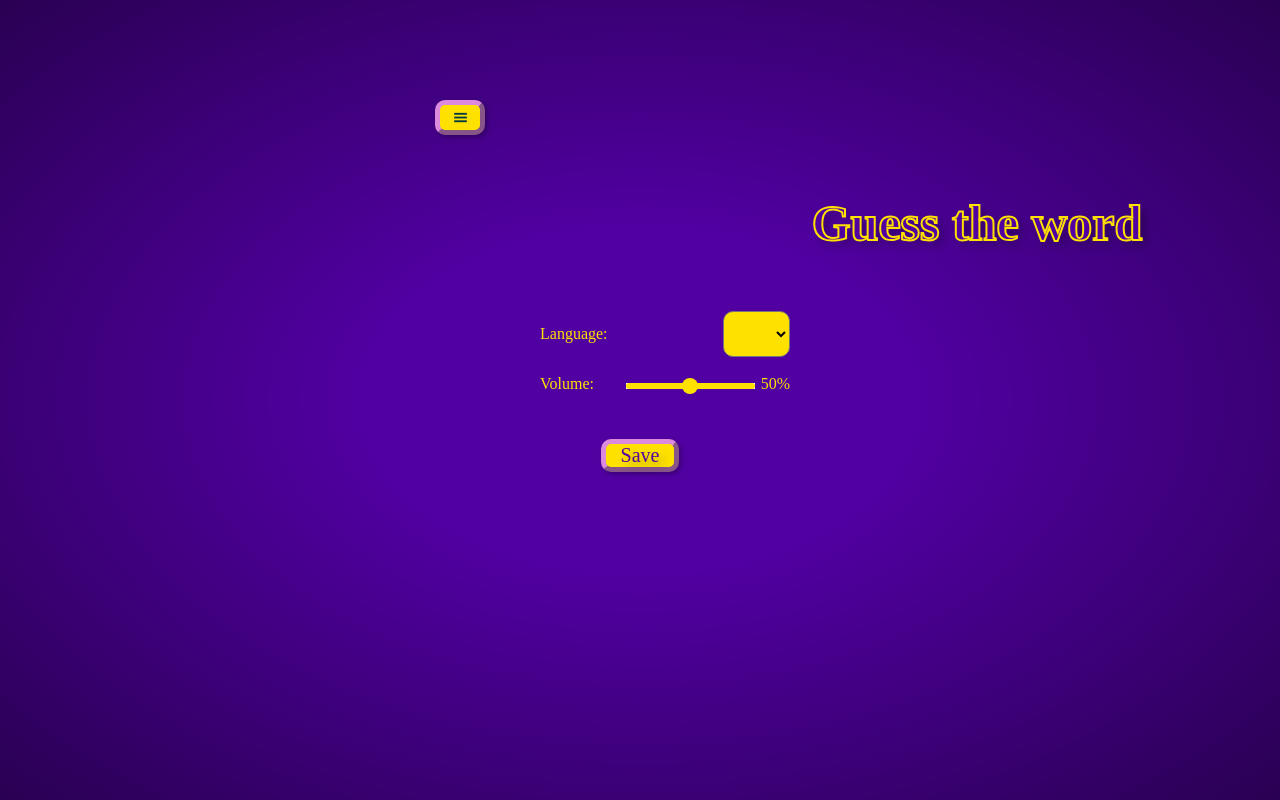
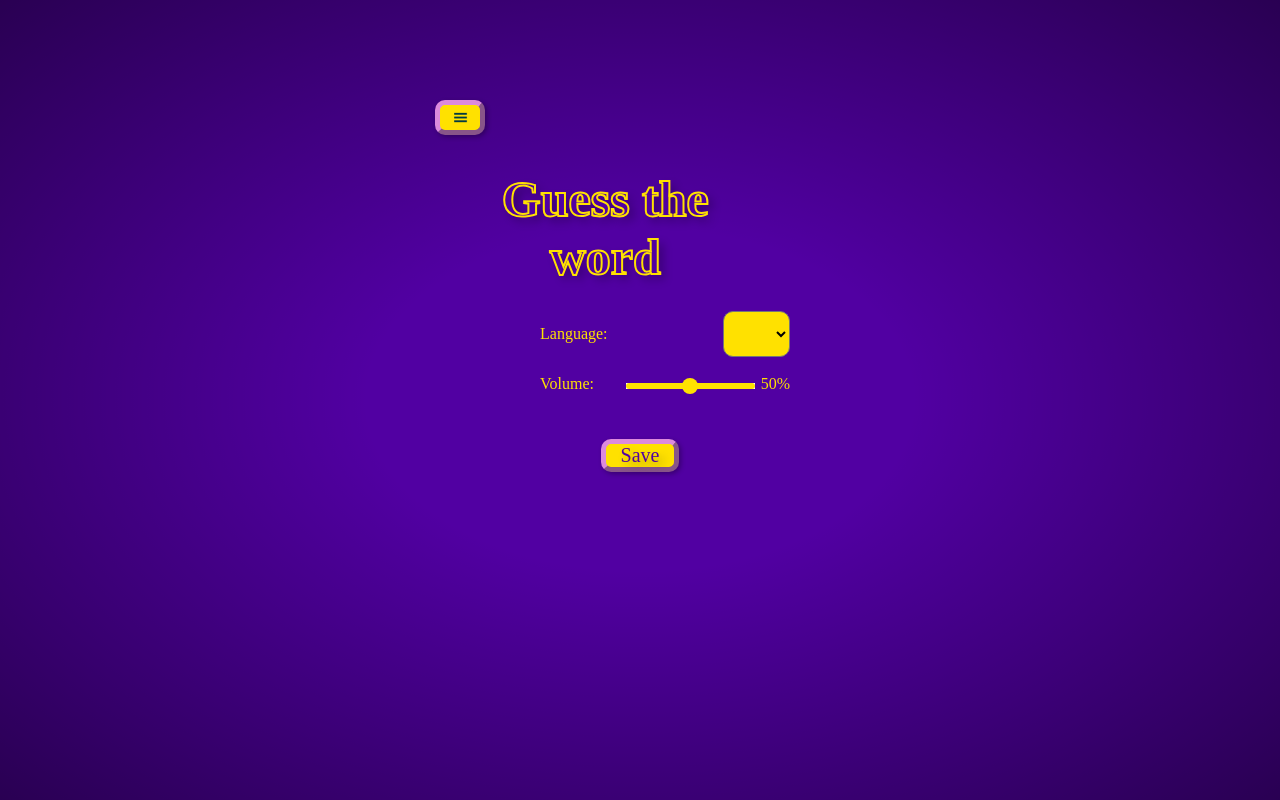
Before and after one commit to Mayra016/GuessTheWordAngular, an Angular app: page /configuration in a window 1280 px wide. Built offline with nearby package versions, Linux system fonts and the light colour scheme.

Commit message:
Update: update style in h1

```diff
--- a/src/app/configuration/configuration.component.css
+++ b/src/app/configuration/configuration.component.css
@@ -66,12 +66,9 @@ input[type="range"] {
     background: var(--yellow);
   }
 
-  .game-title {
-    margin: auto;
+ h1 {
+    width: 100%;
     text-align: center;
-    justify-content: center;
-    justify-content: center;
-    width: 80%;
     margin-left: -50px;
-    margin-top: -40px;
+    margin-top: -30px;
   }
```
